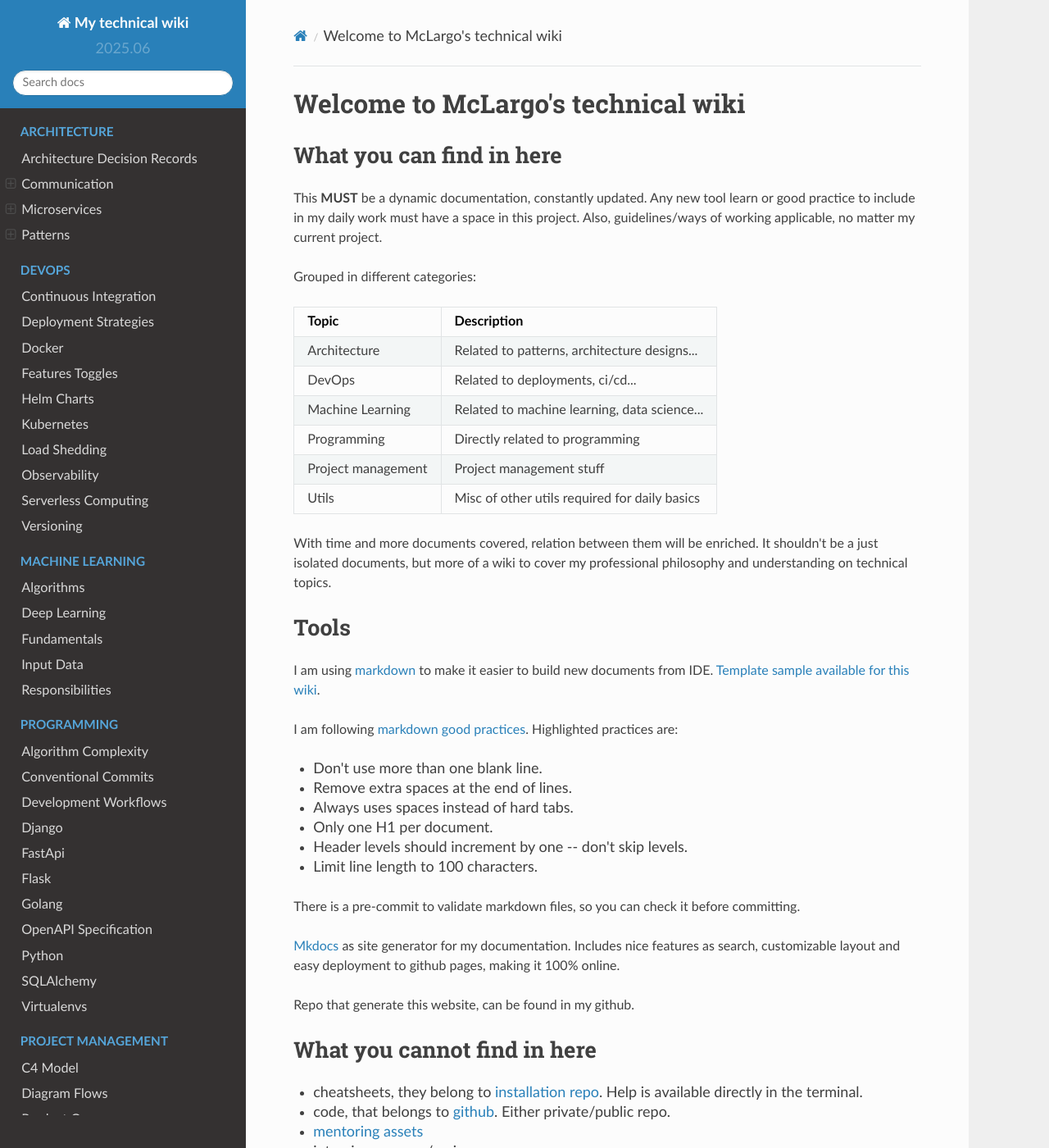
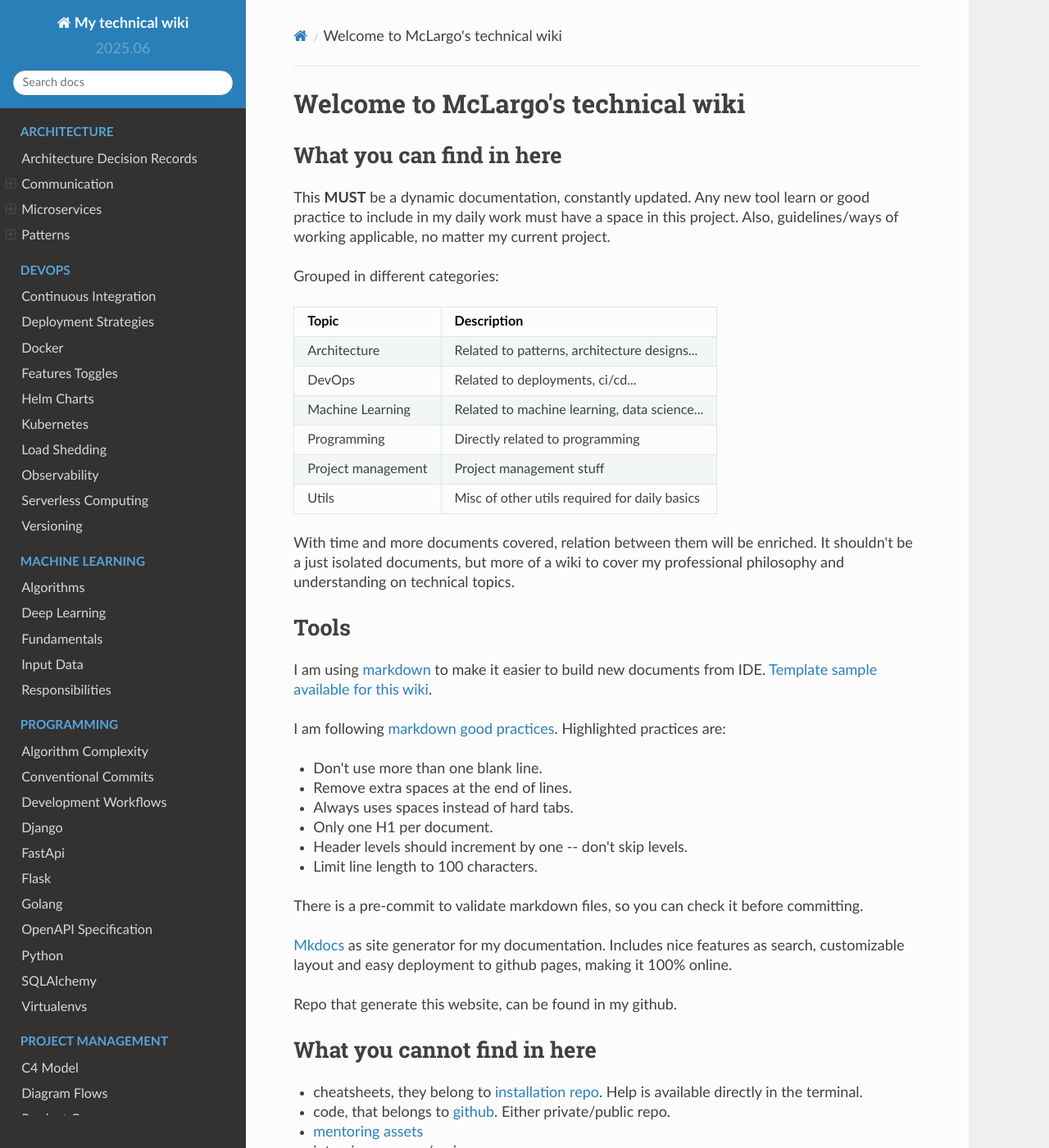
Before and after one commit to McLargo/mkdown-docs, an MkDocs documentation site: the page built from docs/index.md, in a window 1280 px wide and 1400 px high. Shown: the whole window at 82% size. Built offline with MkDocs 1.6.1, drawn with Linux system fonts in a browser that asks for light colours; nearby versions of some CDN libraries.

Commit message:
chore: increase p font size

```diff
--- a/docs/assets/css/extra.css
+++ b/docs/assets/css/extra.css
@@ -1,4 +1,8 @@
 body{
+    font-size:18px;
+}
+
+body p{
     font-size:18px;
 }
 
```
